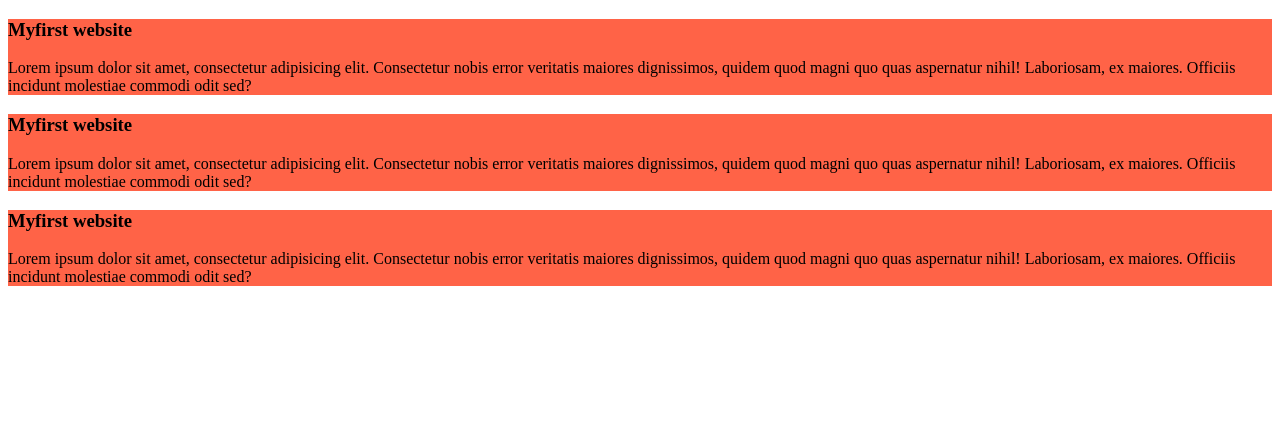
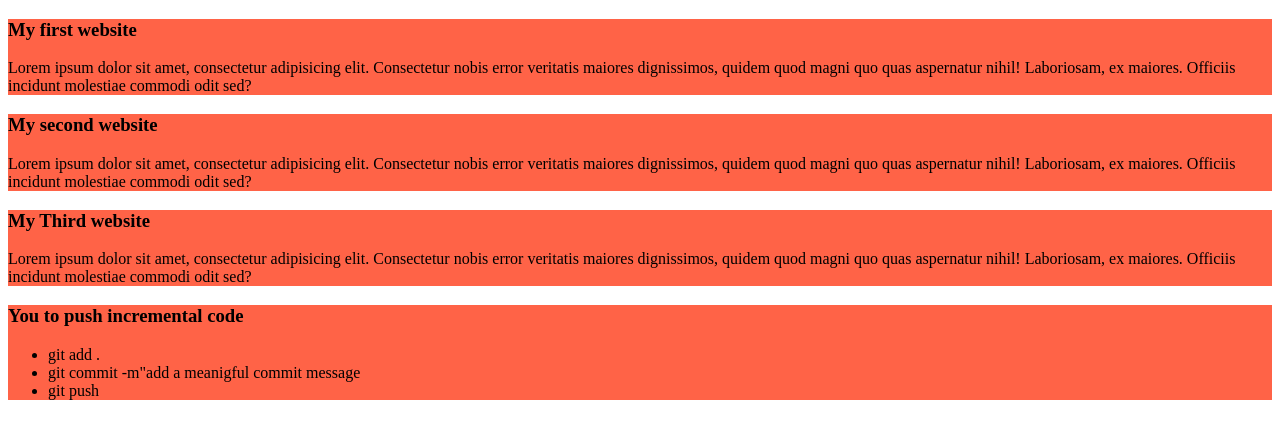
Before and after one commit to Farok-ahmed/my-simple-website, a plain HTML site: page index.html in a window 1280 px wide. Drawn offline with Linux system fonts and the light colour scheme.

Commit message:
first commit

```diff
--- a/index.html
+++ b/index.html
@@ -8,16 +8,24 @@
 </head>
 <body>
     <div>
-        <h3>Myfirst website</h3>
+        <h3>My first website</h3>
         <p>Lorem ipsum dolor sit amet, consectetur adipisicing elit. Consectetur nobis error veritatis maiores dignissimos, quidem quod magni quo quas aspernatur nihil! Laboriosam, ex maiores. Officiis incidunt molestiae commodi odit sed?</p>
     </div>
     <div>
-        <h3>Myfirst website</h3>
+        <h3>My second website</h3>
         <p>Lorem ipsum dolor sit amet, consectetur adipisicing elit. Consectetur nobis error veritatis maiores dignissimos, quidem quod magni quo quas aspernatur nihil! Laboriosam, ex maiores. Officiis incidunt molestiae commodi odit sed?</p>
     </div>
     <div>
-        <h3>Myfirst website</h3>
+        <h3>My Third website</h3>
         <p>Lorem ipsum dolor sit amet, consectetur adipisicing elit. Consectetur nobis error veritatis maiores dignissimos, quidem quod magni quo quas aspernatur nihil! Laboriosam, ex maiores. Officiis incidunt molestiae commodi odit sed?</p>
+    </div>
+    <div>
+        <h3>You to push incremental code</h3>
+        <ul>
+            <li>git add .</li>
+            <li>git commit -m"add a meanigful commit message</li>
+            <li>git push</li>
+        </ul>
     </div>
 </body>
 </html>
```
